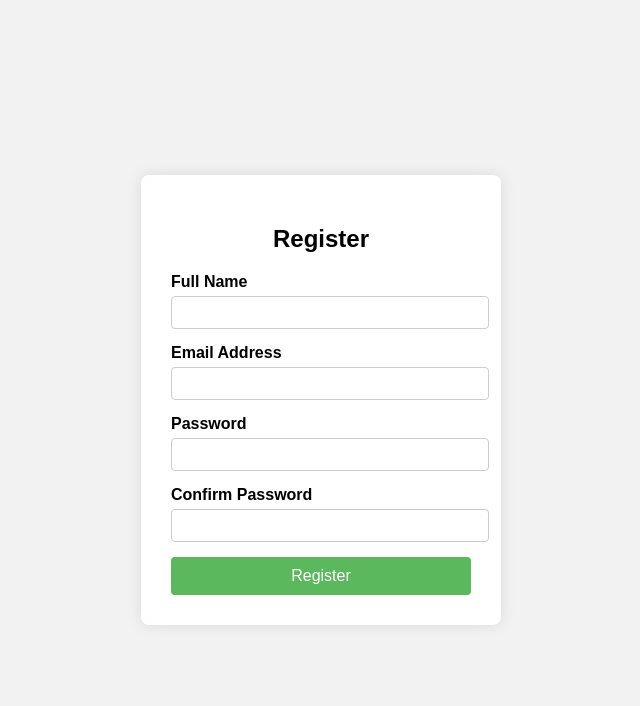
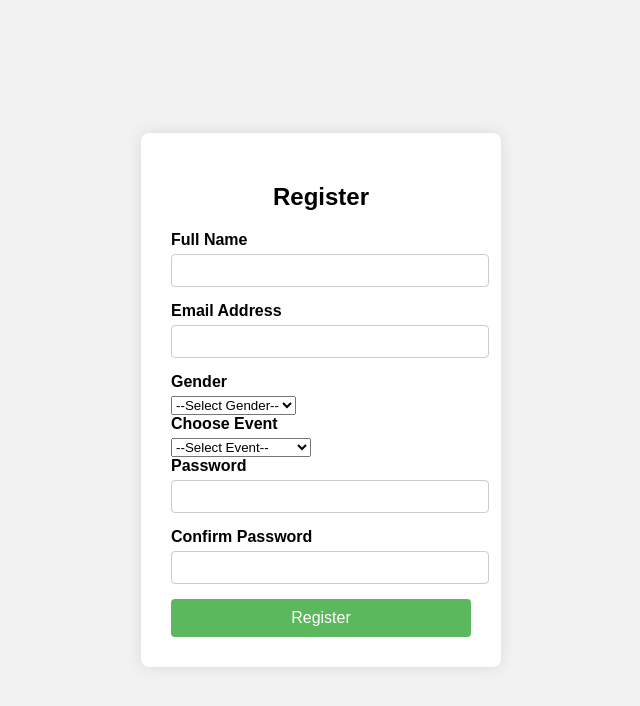
Before and after one commit to thota-akshith/my-repo, a plain HTML site: page index.html in a window 1280 px wide. Shown: the whole page, without its empty margins (319-959 px from the left). Drawn offline with Linux system fonts and the light colour scheme.

Commit message:
added gender columen

```diff
--- a/index.html
+++ b/index.html
@@ -15,6 +15,24 @@
             <label for="email">Email Address</label>
             <input type="email" id="email" name="email" required>
 
+            <label for="gender">Gender</label>
+            <select id="gender" name="gender" required>
+                <option value="">--Select Gender--</option>
+                <option value="male">Male</option>
+                <option value="female">Female</option>
+                <option value="nonbinary">Non-binary</option>
+                <option value="prefer_not_say">Prefer not to say</option>
+            </select>
+
+            <label for="event">Choose Event</label>
+            <select id="event" name="event" required>
+                <option value="">--Select Event--</option>
+                <option value="coding">Coding Competition</option>
+                <option value="design">Design Challenge</option>
+                <option value="debate">Debate</option>
+                <option value="workshop">Workshop</option>
+            </select>
+
             <label for="password">Password</label>
             <input type="password" id="password" name="password" required>
 
```
